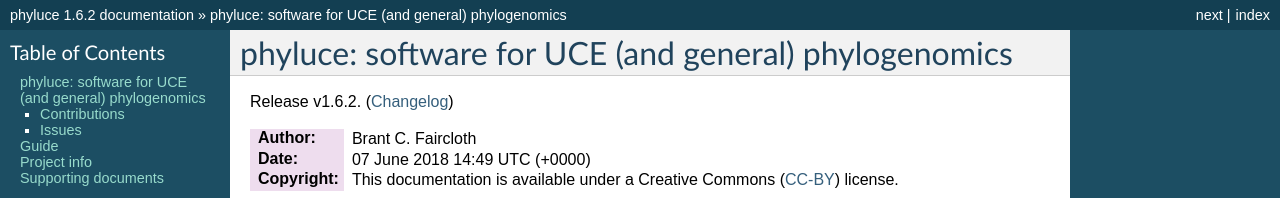
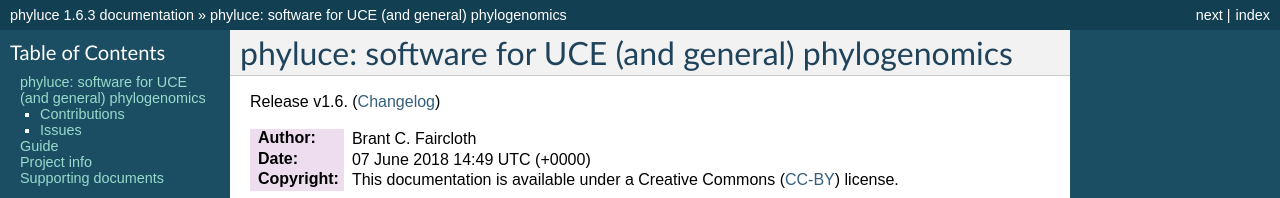
Before and after one commit to faircloth-lab/phyluce, a Sphinx documentation site: the page built from docs/index.rst, in a window 1280 px wide and 900 px high. Shown: the top 198 px of the window. Built offline with Sphinx 7.4.7, drawn with Linux system fonts in a browser that asks for light colours; some of the changed text lies outside the part shown.

Commit message:
bump version to 1.6.3

```diff
--- a/docs/conf.py
+++ b/docs/conf.py
@@ -48,9 +48,9 @@ copyright = u'2012-2015, Brant C. Faircloth'
 # built documents.
 #
 # The short X.Y version.
-version = '1.6.2'
+version = '1.6'
 # The full version, including alpha/beta/rc tags.
-release = '1.6.2'
+release = '1.6.3'
 
 # Add fix for unicode characters failing in RTD PDF build.  From
 # https://github.com/rtfd/readthedocs.org/issues/416
--- a/phyluce/__init__.py
+++ b/phyluce/__init__.py
@@ -4,7 +4,7 @@
 import os
 import subprocess
 
-__version__ = "1.6.2"
+__version__ = "1.6.3"
 
 # get a dynamic version number, if possible.  if not running from git
 # should default to static version
--- a/setup.py
+++ b/setup.py
@@ -23,7 +23,7 @@ scrpt.extend(utilities)
 
 setup(
     name='phyluce',
-    version='1.6.2',
+    version='1.6.3',
     description='software for UCE (and general) phylogenomics',
     url='https://github.com/faircloth-lab/phyluce',
     author='Brant C. Faircloth',
```
